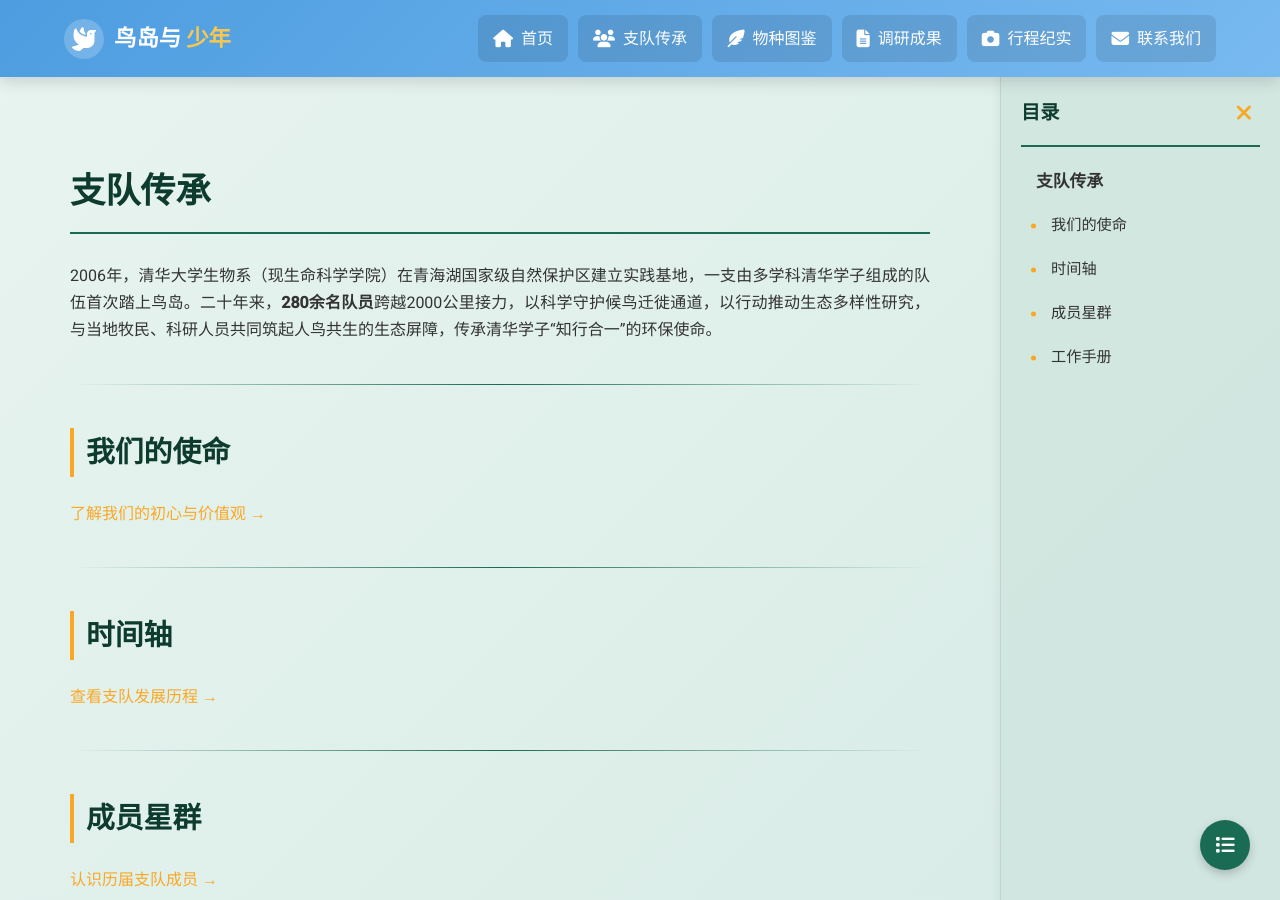
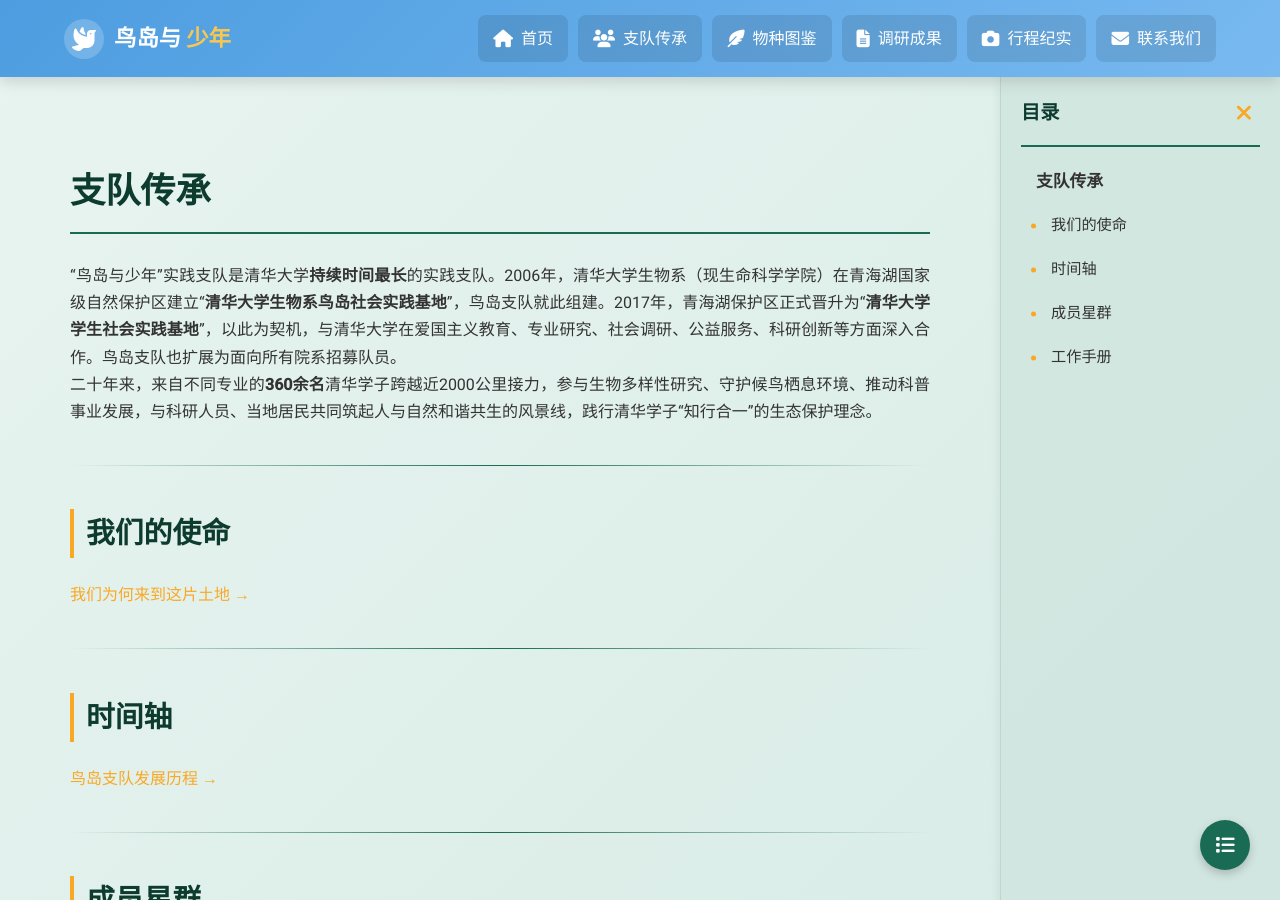
Before and after one commit to zf-li23/tsinghua_birdisland.github.io, a Jekyll site: the page built from about/index.md, in a window 1280 px wide and 900 px high. Built offline with Jekyll 4.4.1, drawn with Linux system fonts in a browser that asks for light colours.

Commit message:
Update index.md

```diff
--- a/about/index.md
+++ b/about/index.md
@@ -6,19 +6,21 @@
 
 # 支队传承
 
-2006年，清华大学生物系（现生命科学学院）在青海湖国家级自然保护区建立实践基地，一支由多学科清华学子组成的队伍首次踏上鸟岛。二十年来，**280余名队员**跨越2000公里接力，以科学守护候鸟迁徙通道，以行动推动生态多样性研究，与当地牧民、科研人员共同筑起人鸟共生的生态屏障，传承清华学子“知行合一”的环保使命。
+“鸟岛与少年”实践支队是清华大学**持续时间最长**的实践支队。2006年，清华大学生物系（现生命科学学院）在青海湖国家级自然保护区建立“**清华大学生物系鸟岛社会实践基地**”，鸟岛支队就此组建。2017年，青海湖保护区正式晋升为“**清华大学学生社会实践基地**”，以此为契机，与清华大学在爱国主义教育、专业研究、社会调研、公益服务、科研创新等方面深入合作。鸟岛支队也扩展为面向所有院系招募队员。<br/>
+二十年来，来自不同专业的**360余名**清华学子跨越近2000公里接力，参与生物多样性研究、守护候鸟栖息环境、推动科普事业发展，与科研人员、当地居民共同筑起人与自然和谐共生的风景线，践行清华学子“知行合一”的生态保护理念。
+
 
 ---
 
 ## 我们的使命
 
-[了解我们的初心与价值观 →]({{ '/about/mission/' | relative_url }})
+[我们为何来到这片土地 →]({{ '/about/mission/' | relative_url }})
 
 ---
 
 ## 时间轴
 
-[查看支队发展历程 →]({{ '/about/timeline/' | relative_url }})
+[鸟岛支队发展历程 →]({{ '/about/timeline/' | relative_url }})
 
 ---
 
```
